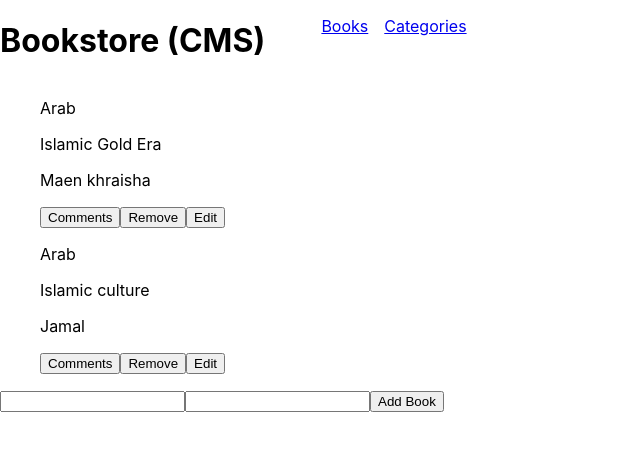
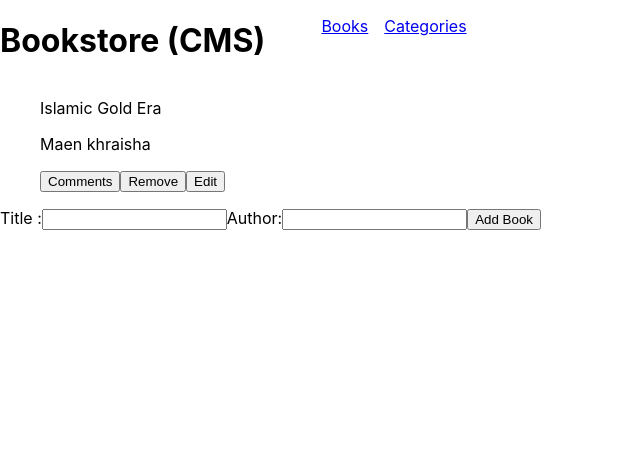
Before and after one commit to maenkhraisha/book-store, a React (Create React App) app: page /books in a window 1280 px wide. Shown: the top 450 px of the page, without its empty margins (0-640 px from the left). Built offline with nearby package versions, Linux system fonts and the light colour scheme.

Commit message:
finish add new book function

```diff
--- a/src/components/AddBook.js
+++ b/src/components/AddBook.js
@@ -1,23 +1,42 @@
-import React from 'react';
-import { store } from './redux/configureStore';
-
-function add() {
-  const inputName = document.getElementById('title');
-  const inputAuthor = document.getElementById('author');
-
-  store.dispatch({
-    type: 'ADD_BOOK',
-    title: inputName.value,
-    author: inputAuthor.value,
-  });
-}
+import React from "react";
+import { useState } from "react";
+import { useDispatch } from "react-redux";
 
 function AddBook() {
+  const inputTitle = document.getElementById("title");
+  const inputAuthor = document.getElementById("author");
+
+  const dispatch = useDispatch();
+
+  const addHandler = () => {
+    dispatch({ type: "ADD_BOOK", payload: { title: title, author: author } });
+    setAuthor("");
+    setTitle("");
+
+    inputTitle.value = "";
+    inputAuthor.value = "";
+  };
+
+  const [title, setTitle] = useState("");
+  const [author, setAuthor] = useState("");
+
   return (
     <form>
-      <input type="text" id="title" name="title" />
-      <input type="text" id="author" name="author" />
-      <button onClick={add} type="button">
+      Title :
+      <input
+        type="text"
+        onChange={(e) => setTitle(e.target.value)}
+        id="title"
+        name="title"
+      />
+      Author:
+      <input
+        type="text"
+        onChange={(e) => setAuthor(e.target.value)}
+        id="author"
+        name="author"
+      />
+      <button onClick={addHandler} type="button">
         Add Book
       </button>
     </form>
--- a/src/components/Book.js
+++ b/src/components/Book.js
@@ -4,7 +4,9 @@ import {bookState} from "./redux/books/books-state";
 
 
 const Book = () => {
-  const bookList = useSelector(state => bookState);
+  let bookList = useSelector(bookState => bookState.books);
+  console.log(bookState);
+
   return (
     <div>
       <ul>
--- a/src/components/redux/books/books-state.js
+++ b/src/components/redux/books/books-state.js
@@ -1,13 +1,7 @@
-const bookState =  [{
+let bookState =  [{
     key:1,
-    categorie: 'Arab',
     title: 'Islamic Gold Era',
     author: 'Maen khraisha',
-  },{
-    key:2,
-    categorie: 'Arab',
-    title: 'Islamic culture',
-    author: 'Jamal',
   }];
 
   export {bookState};
--- a/src/components/redux/books/books.js
+++ /dev/null
@@ -1,41 +0,0 @@
-import {bookState} from  './books-state';
-
-const ADD_BOOK = 'bookstore/books/ADD_BOOK';
-const REMOVE_BOOK = 'bookstore/books/REMOVE_BOOK';
-
-
-/** reducer */
-export function bookReducer(state = bookState, action) {
-  switch (action.type) {
-    case ADD_BOOK:
-      return {
-        ...state,
-        title: action.title,
-        author: action.author,
-      };
-    case REMOVE_BOOK:
-      return {
-        ...state.slice(0, action.id),
-        ...state.slice(action.id + 1),
-      };
-    default:
-      return state;
-  }
-}
-
-/** action creator */
-export function addBook() {
-  return {
-    type: ADD_BOOK,
-    title: '',
-    author: '',
-  };
-}
-
-export function removeBook() {
-  return {
-    type: REMOVE_BOOK,
-    title: '',
-    author: '',
-  };
-}
--- /dev/null
+++ b/src/components/redux/books/booksReducer.js
@@ -0,0 +1,47 @@
+import { bookState } from "./books-state";
+
+const ADD_BOOK = "ADD_BOOK";
+const REMOVE_BOOK = "REMOVE_BOOK";
+
+/** reducer */
+export function bookReducer(state = bookState, action) {
+  switch (action.type) {
+    case ADD_BOOK:
+      return [
+        ...state,
+        {
+          key: ++state.length,
+          title: action.payload.title,
+          author: action.payload.author,
+        },
+      ];
+
+    case REMOVE_BOOK:
+      console.log("remove book");
+      return {
+        ...state.slice(0, action.id),
+        ...state.slice(action.id + 1),
+      };
+    default:
+      return state;
+  }
+}
+
+/** action creator */
+// export const addBook = (payload) => ({
+
+//   type: ADD_BOOK,
+//   payload: {
+//     key:++nextKey,
+//     title:payload.title,
+//     author:payload.author
+//   },
+// });
+
+export function removeBook() {
+  return {
+    type: REMOVE_BOOK,
+    title: "",
+    author: "",
+  };
+}
--- a/src/components/redux/configureStore.js
+++ b/src/components/redux/configureStore.js
@@ -1,6 +1,6 @@
 import { configureStore } from '@reduxjs/toolkit';
 
-import { bookReducer } from './books/books';
+import { bookReducer } from './books/booksReducer';
 import { categorieReducer } from './categories/categories';
 import { bookState } from './books/books-state'
 
```
